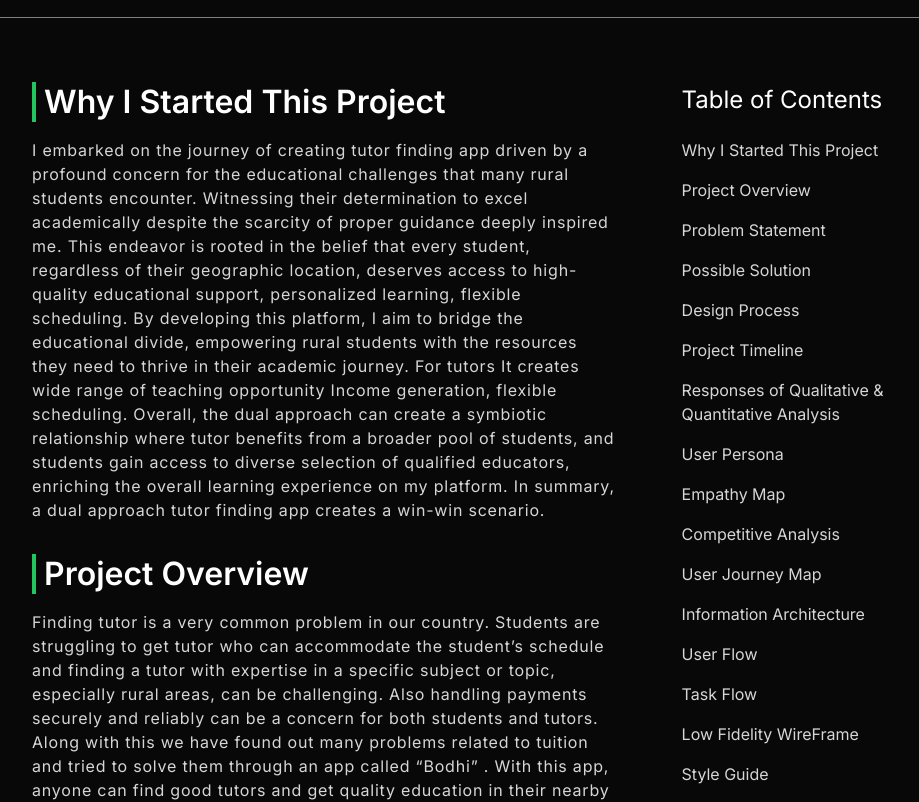
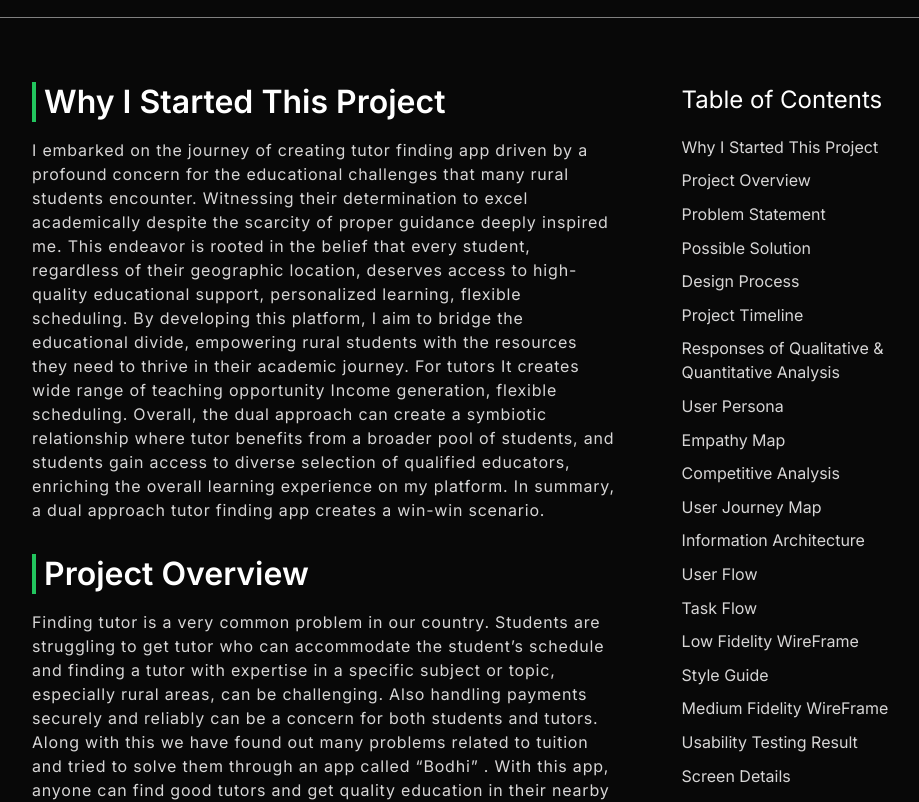
Before and after one commit to Sakthikumar08/Hari-Portfolio, a React (Create React App) app: page /creative in a window 1280 px wide. Shown: the part 1120-1922 px from the top of the page, without its empty margins (176-1095 px from the left). Built offline with nearby package versions, Linux system fonts and the light colour scheme; a web font is replaced by a local one.

Commit message:
updated in bodhi

```diff
--- a/src/components/CreativePage.css
+++ b/src/components/CreativePage.css
@@ -218,7 +218,7 @@ body {
 
 .div3 li {
   cursor: pointer;
-  padding: 0.5rem 0;
+  padding: 0.3rem 0;
   transition: color 0.3s ease;
   animation: rotateIn 1s ease-in-out;
 }
```
